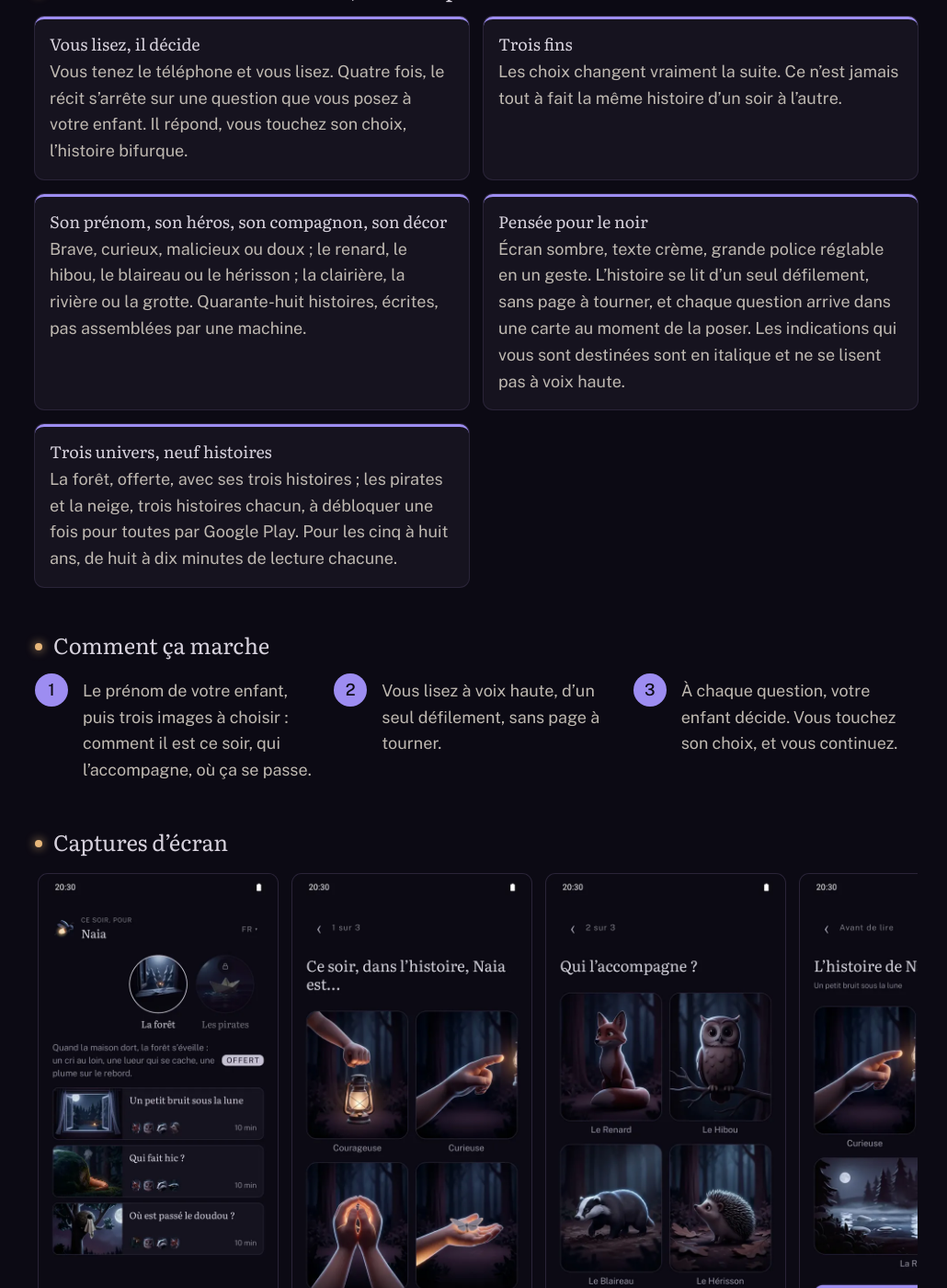
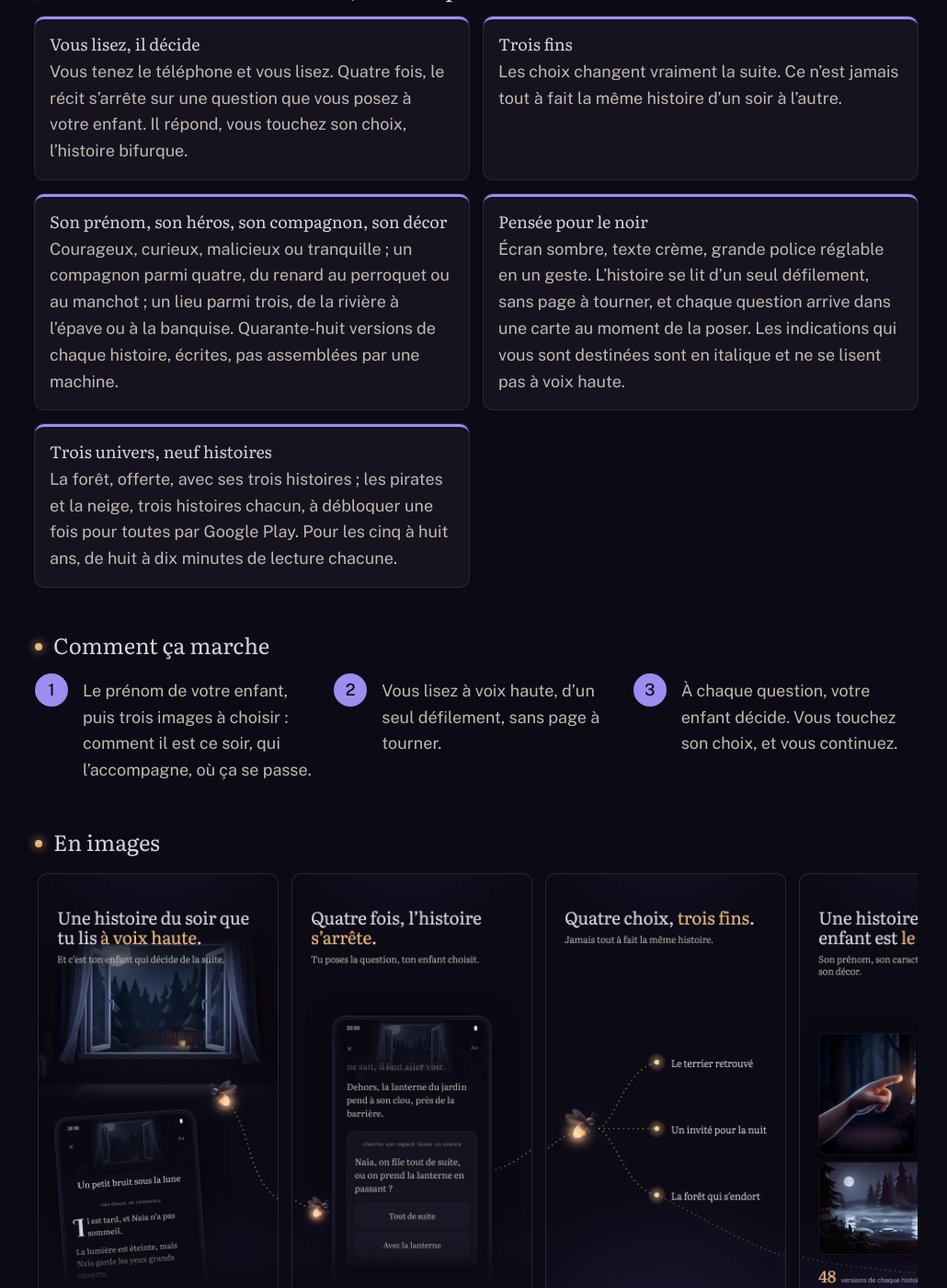
Before and after one commit to michaelfery/michaelfery.github.io, a Jekyll site: the page luciole/index.html, which Jekyll copies as it is, in a window 1280 px wide and 1400 px high, scrolled down 636 px. Shown: the whole window at 92% size, without its empty margins (122-1152 px from the left). Built offline with Jekyll 4.4.1, drawn with Linux system fonts in a browser that asks for light colours; some of the changed text lies outside the part shown.

Commit message:
luciole : les sept panneaux de la fiche, la carte des choix à jour

```diff
--- a/luciole/index.html
+++ b/luciole/index.html
@@ -98,7 +98,7 @@
           </li>
           <li>
             <h3>Son prénom, son héros, son compagnon, son décor</h3>
-            <p>Brave, curieux, malicieux ou doux ; le renard, le hibou, le blaireau ou le hérisson ; la clairière, la rivière ou la grotte. Quarante-huit histoires, écrites, pas assemblées par une machine.</p>
+            <p>Courageux, curieux, malicieux ou tranquille ; un compagnon parmi quatre, du renard au perroquet ou au manchot ; un lieu parmi trois, de la rivière à l’épave ou à la banquise. Quarante-huit versions de chaque histoire, écrites, pas assemblées par une machine.</p>
           </li>
           <li>
             <h3>Pensée pour le noir</h3>
@@ -125,31 +125,28 @@
 
     <section class="app-shots" aria-labelledby="shots-title">
       <div class="app-container">
-        <h2 id="shots-title">Captures d’écran</h2>
-        <div class="app-shots__track" tabindex="0" role="region" aria-label="Captures d’écran, défilement horizontal">
+        <h2 id="shots-title">En images</h2>
+        <div class="app-shots__track" tabindex="0" role="region" aria-label="Sept images de l’application, défilement horizontal">
           <figure>
-            <img src="assets/shots/01-choix.webp" alt="L’écran de choix : « Ce soir, pour Naia », les univers en médaillons, la forêt offerte et les pirates sous cadenas, puis trois histoires de la forêt avec leur vignette, les visages des compagnons et la durée." width="540" height="1080" loading="lazy">
-            <figcaption>L’ouverture : un univers à la fois, ses histoires en lignes. La forêt est offerte.</figcaption>
+            <img src="assets/shots/panneau-1.webp" alt="« Une histoire du soir que tu lis à voix haute. Et c’est ton enfant qui décide de la suite. » Une fenêtre ouverte sur la forêt la nuit, et le début de « Un petit bruit sous la lune » sur un téléphone." width="540" height="960" loading="lazy">
           </figure>
           <figure>
-            <img src="assets/shots/02-heros.webp" alt="« Ce soir, dans l’histoire, Naia est… » et quatre images : une main qui tient une lanterne, un doigt qui montre, deux mains en coupe, un papillon posé sur une paume, sous-titrées Courageuse, Curieuse, Malicieuse, Tranquille." width="540" height="1080" loading="lazy">
-            <figcaption>Le héros du soir, en images : toucher choisit.</figcaption>
+            <img src="assets/shots/panneau-2.webp" alt="« Quatre fois, l’histoire s’arrête. Tu poses la question, ton enfant choisit. » Sur le téléphone, la carte de la question : « Naia, on file tout de suite, ou on prend la lanterne en passant ? », avec deux réponses." width="540" height="960" loading="lazy">
           </figure>
           <figure>
-            <img src="assets/shots/03-compagnon.webp" alt="« Qui l’accompagne ? » et quatre animaux de nuit : le Renard, le Hibou, le Blaireau, le Hérisson." width="540" height="1080" loading="lazy">
-            <figcaption>Le compagnon, un des quatre animaux de l’histoire.</figcaption>
+            <img src="assets/shots/panneau-3.webp" alt="« Quatre choix, trois fins. Jamais tout à fait la même histoire. » Le chemin de la luciole se partage vers trois fins : le terrier retrouvé, un invité pour la nuit, la forêt qui s’endort." width="540" height="960" loading="lazy">
           </figure>
           <figure>
-            <img src="assets/shots/04-garde.webp" alt="« L’histoire de Naia, ce soir » : les trois choix en images, Curieuse, le Renard, la Rivière, et le bouton « Commencer l’histoire »." width="540" height="1080" loading="lazy">
-            <figcaption>Avant de lire, les trois choix d’un coup d’œil. Une image se touche pour la changer.</figcaption>
+            <img src="assets/shots/panneau-4.webp" alt="« Une histoire dont ton enfant est le héros. Son prénom, son caractère, son compagnon, son décor. » Trois images choisies, une main curieuse, le renard et la rivière, et « 48 versions de chaque histoire, toutes écrites à l’avance »." width="540" height="960" loading="lazy">
           </figure>
           <figure>
-            <img src="assets/shots/05-lecture.webp" alt="Le début de la lecture : la couverture atténuée en haut, le titre « Un petit bruit sous la lune », « voix douce, on commence » en italique, puis le texte en grande police crème sur fond sombre, avec une lettrine." width="540" height="1080" loading="lazy">
-            <figcaption>La lecture : toute l’histoire d’un seul défilement, l’indication au parent en italique.</figcaption>
+            <img src="assets/shots/panneau-5.webp" alt="« Pensé pour lire dans le noir. Grand texte, écran sombre, et des indications rien que pour toi. » La lecture sur le téléphone, et une loupe sur l’indication « voix douce, on commence »." width="540" height="960" loading="lazy">
           </figure>
           <figure>
-            <img src="assets/shots/06-question.webp" alt="Une question dans une carte : « cherche son regard, laisse un silence », puis « Naia, on file tout de suite, ou on prend la lanterne en passant ? » et deux options, « Tout de suite » et « Avec la lanterne »." width="540" height="1080" loading="lazy">
-            <figcaption>La question : l’enfant répond, le parent touche son choix.</figcaption>
+            <img src="assets/shots/panneau-6.webp" alt="« Le prénom reste dans le téléphone. Luciole fonctionne en mode avion. » La luciole, et quatre points : pas de compte, pas de publicité, pas d’abonnement, pas de connexion." width="540" height="960" loading="lazy">
+          </figure>
+          <figure>
+            <img src="assets/shots/panneau-7.webp" alt="« Trois univers, neuf histoires. De 5 à 8 ans, environ dix minutes chacune. » Les médaillons de la forêt, des pirates et de la neige, et les vignettes des neuf histoires." width="540" height="960" loading="lazy">
           </figure>
         </div>
       </div>
```
Also changed, not shown: luciole/assets/shots/01-choix.webp (deleted), luciole/assets/shots/02-heros.webp (deleted), luciole/assets/shots/03-compagnon.webp (deleted), luciole/assets/shots/04-garde.webp (deleted), luciole/assets/shots/05-lecture.webp (deleted), luciole/assets/shots/06-question.webp (deleted), luciole/assets/shots/panneau-1.webp (added), luciole/assets/shots/panneau-2.webp (added), luciole/assets/shots/panneau-3.webp (added), luciole/assets/shots/panneau-4.webp (added), luciole/assets/shots/panneau-5.webp (added), luciole/assets/shots/panneau-6.webp (added), luciole/assets/shots/panneau-7.webp (added).
